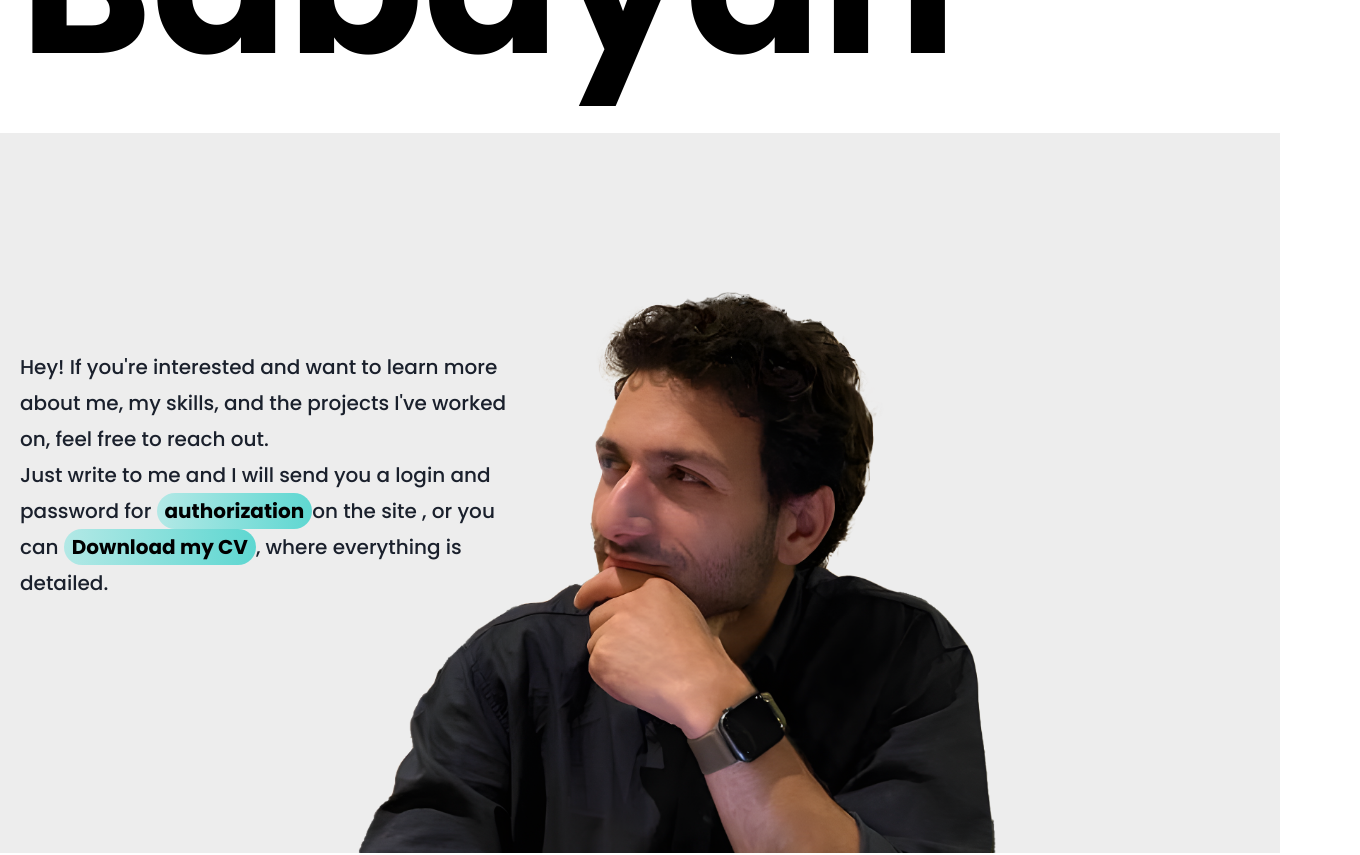
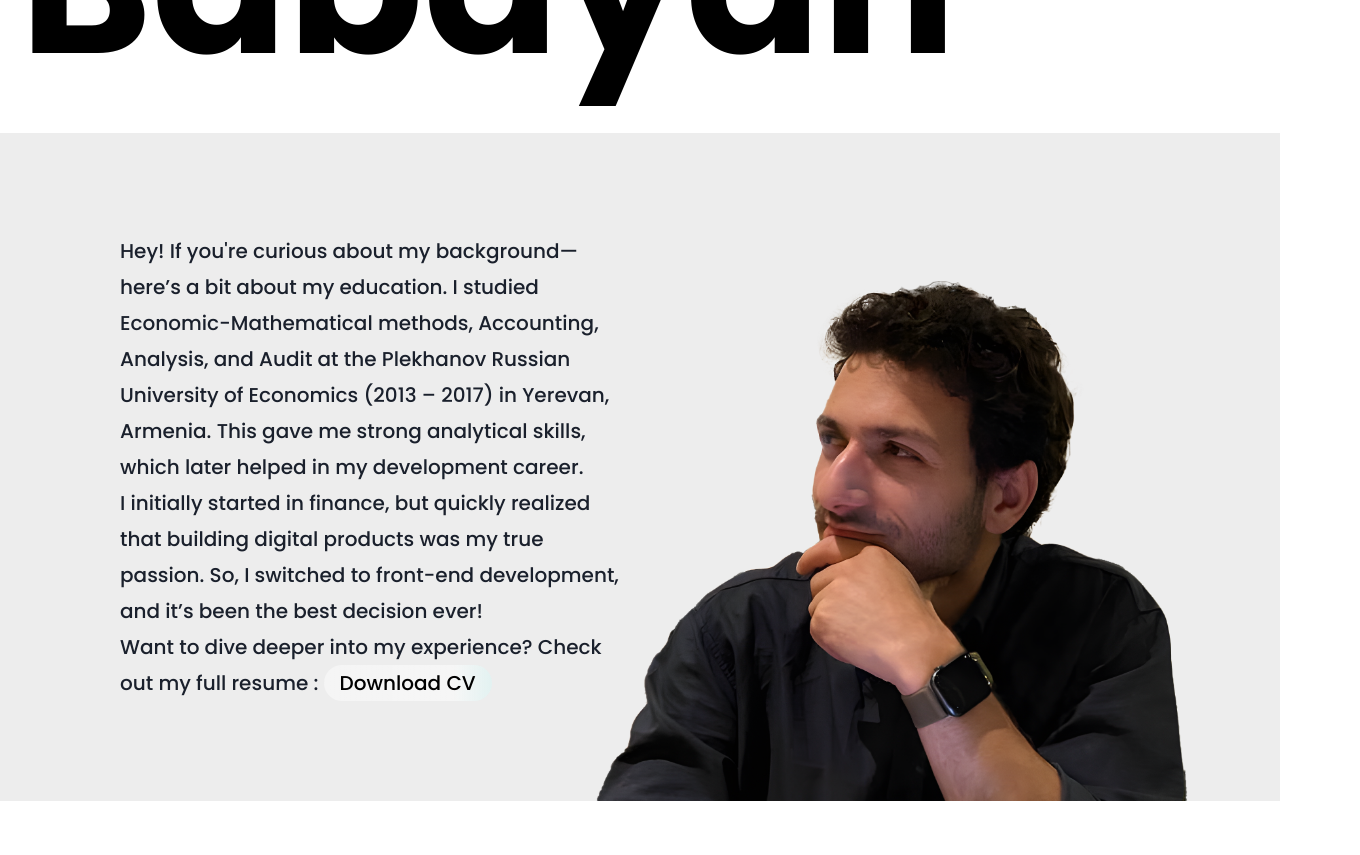
Before and after one commit to JackBabayan/personalCVpage, a Next.js app: page / in a window 1280 px wide. Shown: the part 940-1795 px from the top of the page, 1360 px wide, since content can reach past the window. Built offline with nearby package versions, Linux system fonts and the light colour scheme.

Commit message:
home text fix

```diff
--- a/package.json
+++ b/package.json
@@ -15,6 +15,7 @@
     "@types/node": "^22.7.4",
     "axios": "^1.8.1",
     "framer-motion": "^10.12.16",
+    "gsap": "^3.12.7",
     "js-cookie": "^3.0.5",
     "next": "^15.1.3",
     "next-themes": "^0.2.1",
--- a/src/components/aboutMeInformation/index.tsx
+++ b/src/components/aboutMeInformation/index.tsx
@@ -2,67 +2,67 @@
 
 import { useEffect, useRef } from 'react';
 import Link from "next/link";
-import { useAuth } from "@/context/AuthContext";
-import { Flex, Text, Highlight, Box, SimpleGrid, Grid } from "@chakra-ui/react"
+import { Text, Highlight, Box, SimpleGrid, Grid } from "@chakra-ui/react";
 import Image from 'next/image';
 import gsap from 'gsap';
+import { ScrollTrigger } from 'gsap/ScrollTrigger';
 
-import styles from "./style.module.scss"
+gsap.registerPlugin(ScrollTrigger);
+import styles from "./style.module.scss";
 
 export default function AboutMeInformation() {
+    const textRef = useRef<HTMLDivElement | null>(null);
+    const linkRef = useRef<HTMLAnchorElement | null>(null);
+    const container = useRef<HTMLDivElement | null>(null);
 
-    const textRef = useRef<HTMLDivElement>(null);
-    const linkRef1 = useRef();
-    const linkRef2 = useRef();
-
-    const splitText = (text) => {
-        return text.split('').map((letter, index) => (
+    const splitText = (text: string) =>
+        text.split('').map((letter, index) => (
             <span key={index} className={styles.letter}>
                 {letter}
             </span>
         ));
-    };
 
     useEffect(() => {
+        if (!container.current) return;
+
+        setTimeout(() => {
             if (!textRef.current) return;
 
             const letters = textRef.current.querySelectorAll("span");
+            if (letters.length === 0) return;
 
-        const tl = gsap.timeline();
+            const tl = gsap.timeline({
+                scrollTrigger: {
+                    trigger: container.current,
+                    start: "top 80%",
+                    end: "bottom 20%",
+                    toggleActions: "play none none reverse",
+                    // markers: true
+                },
+            });
 
-        // Анимация букв
             tl.fromTo(
                 letters,
-            { opacity: 0, y: 20 },
-            {
-                opacity: 1,
-                y: 0,
-                duration: 0.01,
-                ease: "power2.out",
-                stagger: 0.01
-            }
+                { opacity: 0, y: 50 },
+                { opacity: 1, y: 0, duration: 0.01, ease: "power2.out", stagger: 0.01 }
             );
 
-        tl.to(
-            [linkRef1.current, linkRef2.current],
-            {
+            if (linkRef.current) {
+                tl.to(linkRef.current, {
                     backgroundPosition: "100% 50%",
-                duration: 1.5,
-                ease: "power1.inOut"
-            },
-            "-=0.5"
-        );
+                    duration: 1,
+                    ease: "power1.inOut",
+                }, "-=0.05");
+            }
+        }, 100); // Даем 100ms на рендер
 
-        return ()=>{
-            tl.kill()
-        }
-
+        return () => {
+            ScrollTrigger.getAll().forEach(trigger => trigger.kill());
+        };
     }, []);
 
-
-
     return (
-        <section className={styles.wrapper}>
+        <section className={styles.wrapper} ref={container}>
             <Grid templateColumns='2fr 3fr' gap={6} >
                 <Box>
                     <h3>
@@ -80,7 +80,7 @@ export default function AboutMeInformation() {
                                 query={['React.js', 'React Native', 'TypeScript', 'Redux ', 'Front-End Developer', 'Next.js', 'REST ', 'APIs', 'Saro', '8 years']}
                                 styles={{ px: '2', py: '1', rounded: 'full', bg: 'teal.100' }}
                             >
-                                I'm a Front-End Developer with 8 years of experience. Specializing in building modern, user-friendly, and high-performance interfaces. My expertise includes React.js, ReactNative, TypeScript, Redux Toolkit, Zustand.js , Next.js , REST APIs, Webpack,
+                                I'm a Front-End Developer with 8 years of experience. Specializing in building modern, user-friendly, and high-performance interfaces. My expertise includes React.js, React Native, TypeScript, Redux Toolkit, Zustand.js , Next.js , REST APIs, Webpack,
                                 Vite, Babel, Git, GitLab, HTML5 , CSS3 , LESS , SASS , Ant Design, GSAP, MUI, Chakra UI, Tampermonkey, and other technologies.
                             </Highlight>
                         </Text>
@@ -102,21 +102,18 @@ export default function AboutMeInformation() {
                     </Box>
                 </SimpleGrid>
             </Grid>
+
             <Box>
-                <h1>
-                    Saro Babayan
-                </h1>
+                <h1>Saro Babayan</h1>
                 <div className={styles.imageWrap}>
                     <div className={styles.textAbout} ref={textRef}>
-                       {splitText("Hey! If you're interested and want to learn more about me, my skills, and the projects I've worked on, feel free to reach out.")}
-                       <br/>
-                        {splitText("Just write to me and I will send you a login and password for ")}
-                        <Link ref={linkRef1} href="/login">{splitText("authorization")}</Link>
-                        {splitText("on the site , or you can ")}
-                        <Link ref={linkRef2} href="/file/SaroBabayan_FrontEnd_Dev_CV.pdf" target="_blank" download>
-                        {splitText("Download my CV")}
+                        {splitText("Hey! If you're curious about my background—here’s a bit about my education. I studied Economic-Mathematical methods, Accounting, Analysis, and Audit at the Plekhanov Russian University of Economics (2013 – 2017) in Yerevan, Armenia. This gave me strong analytical skills, which later helped in my development career.")}<br/>
+                        {splitText("I initially started in finance, but quickly realized that building digital products was my true passion. So, I switched to front-end development, and it’s been the best decision ever!")}<br/>
+                        {splitText("Want to dive deeper into my experience? Check out my full resume : ")}
+
+                        <Link ref={linkRef} href="/file/SaroBabayan_FrontEnd_Dev_CV.pdf" target="_blank" download>
+                            {splitText("Download CV")}
                         </Link>
-                        {splitText(", where everything is detailed.")}
                     </div>
 
                     <Image
@@ -126,7 +123,7 @@ export default function AboutMeInformation() {
                         src={'/images/sar2.png'}
                         alt='Saro Babayan'
                         quality={100}
-                        unoptimized // Отключает оптимизацию
+                        unoptimized
                     />
                 </div>
             </Box>
--- a/src/components/aboutMeInformation/style.module.scss
+++ b/src/components/aboutMeInformation/style.module.scss
@@ -1,36 +1,38 @@
-.wrapper{
-  >*{
+.wrapper {
+  >* {
     margin-bottom: var(--globalSectionsPadding);
   }
 
-  .imageWrap{
+  .imageWrap {
     margin-top: var(--globalSectionsPadding);
     position: relative;
-    height: 90vh;
+    padding: var(--globalWrapPadding);
 
-    .textAbout{
-      position: absolute;
+    .textAbout {
+      position: relative;
+      z-index: 2;
       max-width: 500px;
       width: 50%;
-      top: 30%;
       font-size: var(--h5);
       font-weight: 500;
       line-height: var(--lineHeightXL);
-      a{
-        font-weight: 600;
+
+      a {
         color: var(--colorBlack);
         white-space: nowrap;
-        padding: var(--chakra-space-1) var(--chakra-space-2);
+        padding: var(--chakra-space-1) var(--chakra-space-4);
         border-radius: var(--chakra-radii-full);
         background: linear-gradient(90deg, rgba(255, 255, 255, 0) 0%, rgba(255, 255, 255, 0.52) 70%, rgb(94, 215, 209) 100%);
         background-size: 600% 100%;
         background-position: 0% 0%;
       }
-      span{
+
+      span {
         opacity: 0;
       }
     }
-    &:after{
+
+    &:after {
       content: "";
       position: absolute;
       z-index: -1;
@@ -41,9 +43,17 @@
       background-color: var(--colorGreyLite);
 
     }
-    img{
+
+    img {
+      position: absolute;
       height: 100%;
       width: 100%;
+      object-position: -1200%;
+      top: 0;
+      bottom: 0;
+      z-index: 1;
+      right: 0;
+      left: 0;
     }
   }
 }
--- a/src/components/footer/index.tsx
+++ b/src/components/footer/index.tsx
@@ -68,7 +68,7 @@ export default function Footer() {
             <Flex gap="8" align="center" justify="space-between" className={styles.footerBottom}>
                 <Flex gap="8" align="center">
                     <Text fontSize='sm'>
-                        © 2025 · sarobabyan · All rights reserved
+                        © 2025 · SaroBabyan · All rights reserved
                     </Text>
                 </Flex>
                 <Flex gap="8" align="center" className={styles.footerNavBar}>
--- a/src/components/projectItems/index.tsx
+++ b/src/components/projectItems/index.tsx
@@ -3,7 +3,7 @@
 import { useState } from 'react';
 import Link from "next/link";
 import { ArrowLeftTopIcon } from "@/styles/icon";
-import { Flex, Text, Wrap, Box, WrapItem, Button } from "@chakra-ui/react"
+import { Flex, Text, Wrap, Box, WrapItem } from "@chakra-ui/react"
 import Image from 'next/image';
 
 import styles from "./style.module.scss"
--- a/src/styles/scss/main.scss
+++ b/src/styles/scss/main.scss
@@ -20,13 +20,20 @@ body {
     color: var(--colorGrey);
     line-height: var(--lineHeightS);
     -webkit-font-smoothing: antialiased;
+
 }
 
 main {
     min-height: 65vh;
     width: 100%;
-    max-width: var(--maxWidth);
-    margin: var(--globalWrapPadding) auto;
+    margin: var(--globalWrapPadding) 0;
+    display: grid !important;
+    justify-content: center;
+    justify-content: center;
+    overflow: hidden;
+    >section{
+        max-width: var(--maxWidth);
+    }
 }
 
 
```
Also changed, not shown: 1 other file (tests, documents, lock files or other folders). Lines whose indentation alone changed are shown as unchanged.
